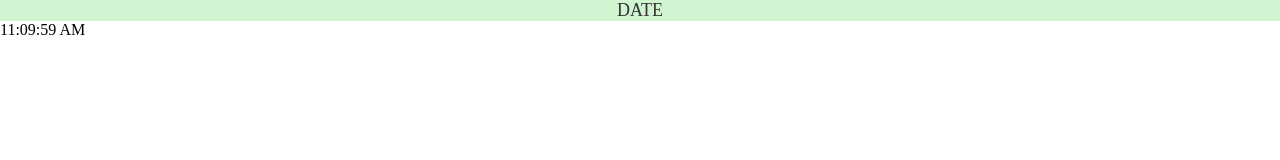
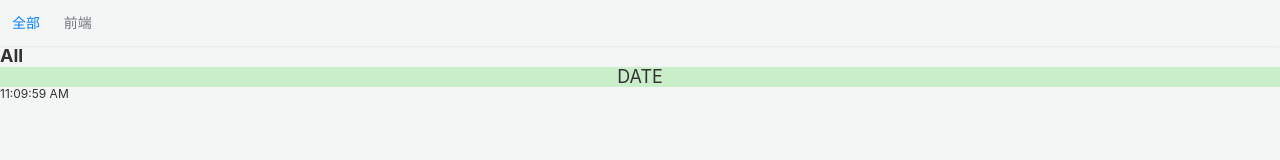
Before and after one commit to VinceFanZ/juejinNews, a React app: page / in a window 1280 px wide. Built offline with nearby package versions, Linux system fonts and the light colour scheme; some packages are replaced by stand-ins of ours.

Commit message:
Add router

```diff
--- a/package.json
+++ b/package.json
@@ -12,9 +12,10 @@
     "mock": "node ./scripts/json-server.js"
   },
   "dependencies": {
+    "prop-types": "^15.5.10",
     "react": "^15.6.1",
     "react-dom": "^15.6.1",
-    "react-router": "^4.1.2",
+    "react-router-dom": "^4.1.2",
     "redux": "^3.7.2"
   },
   "devDependencies": {
--- a/scripts/start.js
+++ b/scripts/start.js
@@ -37,6 +37,7 @@ function runDevServer(protocol, host, port) {
       chunks: false,
       modules: false,
     },
+    historyApiFallback: true,
     proxy: {
       '/api': {
         target: 'http://127.0.0.1:2999',
--- /dev/null
+++ b/src/components/common-header.js
@@ -0,0 +1,31 @@
+import React, {
+  PureComponent
+} from 'react'
+import { Link } from 'react-router-dom'
+import styles from '../styles/components/common-header.css'
+
+class CommonHeader extends PureComponent {
+  state = {
+    current: 'all'
+  }
+
+  componentDidMount() {
+  }
+
+  render() {
+    return (
+      <header>
+        <nav className={styles.nav}>
+          <div className={styles['nav-item']}>
+            <Link to="/all">全部</Link>
+          </div>
+          <div className={styles['nav-item']}>
+            <Link to="/frontend">前端</Link>
+          </div>
+        </nav>
+      </header>
+    )
+  }
+}
+
+export default CommonHeader
--- a/src/containers/rootContainer.js
+++ b/src/containers/rootContainer.js
@@ -1,3 +1,53 @@
-import App from '../views/index'
+import React from 'react'
+import {
+  BrowserRouter as Router,
+  Route,
+  Link
+} from 'react-router-dom'
+import PropTypes from 'prop-types'
+import All from '../views/all'
+import Frontend from '../views/frontend'
+import styles from '../styles/nav.css'
 
-export default App
+const rootContainer = () => (
+  <Router>
+    <div>
+      <nav className={styles.nav}>
+        <NavRoute activeOnlyWhenExact to="/" label="全部" />
+        <NavRoute to="/frontend" label="前端" />
+      </nav>
+
+      <Route exact path="/" component={All} />
+      <Route path="/frontend" component={Frontend} />
+    </div>
+  </Router>
+)
+
+const NavRoute = ({ activeOnlyWhenExact, to, label }) => (
+  <Route
+    exact={activeOnlyWhenExact}
+    path={to}
+  >
+    { ({ match }) => <NavItem match={match} to={to} label={label} /> }
+  </Route>
+)
+
+const NavItem = ({ match, to, label }) => (
+  <div className={`${styles['nav-item']} ${(match ? styles.active : '')}`}>
+    <Link to={to}>{ label }</Link>
+  </div>
+)
+
+NavRoute.propTypes = {
+  activeOnlyWhenExact: PropTypes.bool,
+  to: PropTypes.string,
+  label: PropTypes.string,
+}
+
+NavItem.propTypes = {
+  match: PropTypes.object, // eslint-disable-line react/forbid-prop-types
+  to: PropTypes.string,
+  label: PropTypes.string,
+}
+
+export default rootContainer
--- a/src/index.js
+++ b/src/index.js
@@ -3,6 +3,7 @@ import ReactDOM from 'react-dom'
 import RootContainer from './containers/rootContainer'
 
 import './styles/normalize.css'
+import './styles/index.css'
 
 ReactDOM.render(
   <RootContainer />,
--- a/src/styles/index.css
+++ b/src/styles/index.css
@@ -1,3 +1,18 @@
+a {
+  text-decoration: none;
+  cursor: pointer;
+  color: #909090;
+}
+
+html {
+  font-size: 12px;
+  font-family: -apple-system, PingFang SC, Hiragino Sans GB, Arial, Microsoft YaHei, Helvetica Neue, sans-serif;
+  text-rendering: optimizeLegibility;
+  background-color: #f4f5f5;
+  color: #333;
+  word-break: break-word;
+}
+
 .title {
   display: flex;
   justify-content: center;
--- /dev/null
+++ b/src/styles/nav.css
@@ -0,0 +1,39 @@
+.nav {
+  display: flex;
+  width: 100%;
+  height: 3.833rem;
+  z-index: 100;
+  box-shadow: 0 1px 2px 0 rgba(0, 0, 0, .05);
+  transition: all .2s;
+  transform: translateZ(0);
+}
+
+.nav-item {
+  position: relative;
+  display: flex;
+  height: 100%;
+  padding: 0 1rem;
+  align-items: center;
+  flex-shrink: 0;
+  font-size: 1.16rem;
+  color: #71777c;
+  cursor: pointer;
+}
+
+.nav-item > a {
+  color: inherit;
+}
+
+.nav-item > a::before {
+  content: "";
+  position: absolute;
+  top: 0;
+  right: 0;
+  bottom: 0;
+  left: 0;
+}
+
+.nav-item > a:hover,
+.nav-item.active > a {
+    color: #007fff;
+}
--- a/src/views/index.1.js
+++ b/src/views/all.js
@@ -1,7 +1,7 @@
 import React from 'react'
 import app from '../styles/index.css'
 
-class App extends React.PureComponent {
+class All extends React.PureComponent {
   state = {
     date: new Date()
   }
@@ -23,6 +23,7 @@ class App extends React.PureComponent {
   render() {
     return (
       <div>
+        <h2>All</h2>
         <p className={`${app.title} ${app['fs-18']}`}>DATE</p>
         <p>{this.state.date.toLocaleTimeString()}</p>
       </div>
@@ -30,4 +31,4 @@ class App extends React.PureComponent {
   }
 }
 
-export default App
+export default All
--- a/src/views/index.js
+++ b/src/views/frontend.js
@@ -1,7 +1,7 @@
 import React from 'react'
 import app from '../styles/index.css'
 
-class App extends React.PureComponent {
+class Frontend extends React.PureComponent {
   state = {
     date: new Date()
   }
@@ -23,6 +23,7 @@ class App extends React.PureComponent {
   render() {
     return (
       <div>
+        <h2>Frontend</h2>
         <p className={`${app.title} ${app['fs-18']}`}>DATE</p>
         <p>{this.state.date.toLocaleTimeString()}</p>
       </div>
@@ -30,4 +31,4 @@ class App extends React.PureComponent {
   }
 }
 
-export default App
+export default Frontend
```
Also changed, not shown: src/components/Toast.js (deleted), 1 other file.
